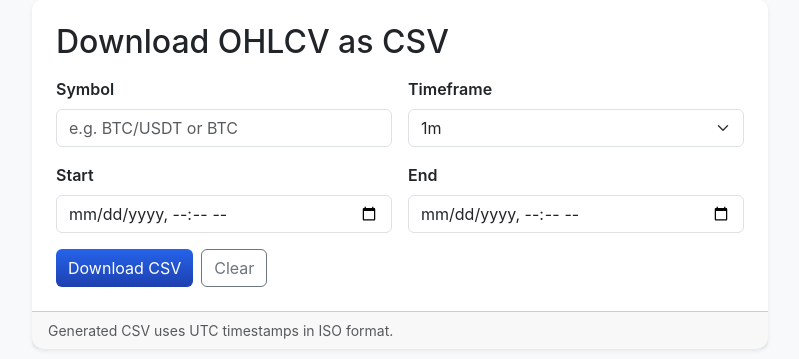
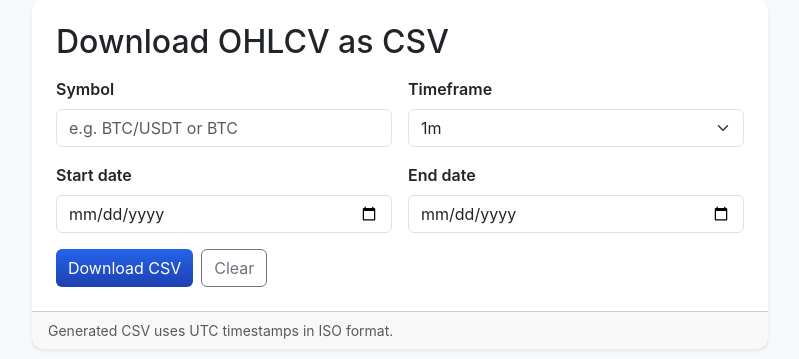
Before and after one commit to asuras-ai/crytocsv, a Flask app: page / in a window 1280 px wide. Shown: the part 105-464 px from the top of the page, without its empty margins (240-1039 px from the left). Run offline with Flask 2, Linux system fonts and the light colour scheme; some libraries are stand-ins or nearby versions.

Commit message:
date range input changed to date instead of datetime

```diff
--- a/app.py
+++ b/app.py
@@ -18,16 +18,29 @@ os.makedirs(DOWNLOAD_DIR, exist_ok=True)
 JOBS = {}
 
 
-def ms_from_iso(dt_str):
-    # Expecting HTML datetime-local value like '2026-01-21T15:30'
+def ms_from_iso(dt_str, end=False):
+    """
+    Convert an ISO date or datetime string to milliseconds since epoch (UTC).
+    If a date-only string (YYYY-MM-DD) is provided, treat start as 00:00:00 and
+    end as 23:59:59.999 on that date (UTC).
+    """
     if not dt_str:
         return None
-    # Python 3.7+ supports fromisoformat for this format
-    dt = datetime.fromisoformat(dt_str)
-    # treat as local time -> convert to UTC timestamp
-    # Assume user-provided times are local; convert to UTC
-    if dt.tzinfo is None:
-        dt = dt.replace(tzinfo=timezone.utc)
+
+    # date-only like '2026-01-21' (no 'T' and no time component)
+    if 'T' not in dt_str and ':' not in dt_str and len(dt_str) == 10:
+        d = datetime.fromisoformat(dt_str).date()
+        if end:
+            dt = datetime(d.year, d.month, d.day, 23, 59, 59, 999000, tzinfo=timezone.utc)
+        else:
+            dt = datetime(d.year, d.month, d.day, 0, 0, 0, 0, tzinfo=timezone.utc)
+    else:
+        # Parse full datetime (may be 'YYYY-MM-DDTHH:MM' from datetime-local)
+        dt = datetime.fromisoformat(dt_str)
+        # If no timezone info provided, treat as UTC
+        if dt.tzinfo is None:
+            dt = dt.replace(tzinfo=timezone.utc)
+
     return int(dt.timestamp() * 1000)
 
 
@@ -156,8 +169,8 @@ def start_download():
         return jsonify({'error': 'Missing required parameters'}), 400
 
     try:
-        start_ms = ms_from_iso(start)
-        end_ms = ms_from_iso(end)
+        start_ms = ms_from_iso(start, end=False)
+        end_ms = ms_from_iso(end, end=True)
     except Exception:
         return jsonify({'error': 'Invalid date format'}), 400
 
--- a/templates/index.html
+++ b/templates/index.html
@@ -43,13 +43,13 @@
                 </div>
 
                 <div class="col-12 col-md-6">
-                  <label for="start" class="form-label">Start</label>
-                  <input id="start" type="datetime-local" class="form-control" />
+                  <label for="start" class="form-label">Start date</label>
+                  <input id="start" type="date" class="form-control" />
                 </div>
 
                 <div class="col-12 col-md-6">
-                  <label for="end" class="form-label">End</label>
-                  <input id="end" type="datetime-local" class="form-control" />
+                  <label for="end" class="form-label">End date</label>
+                  <input id="end" type="date" class="form-control" />
                 </div>
 
                 <div class="col-12 d-flex gap-2">
```
